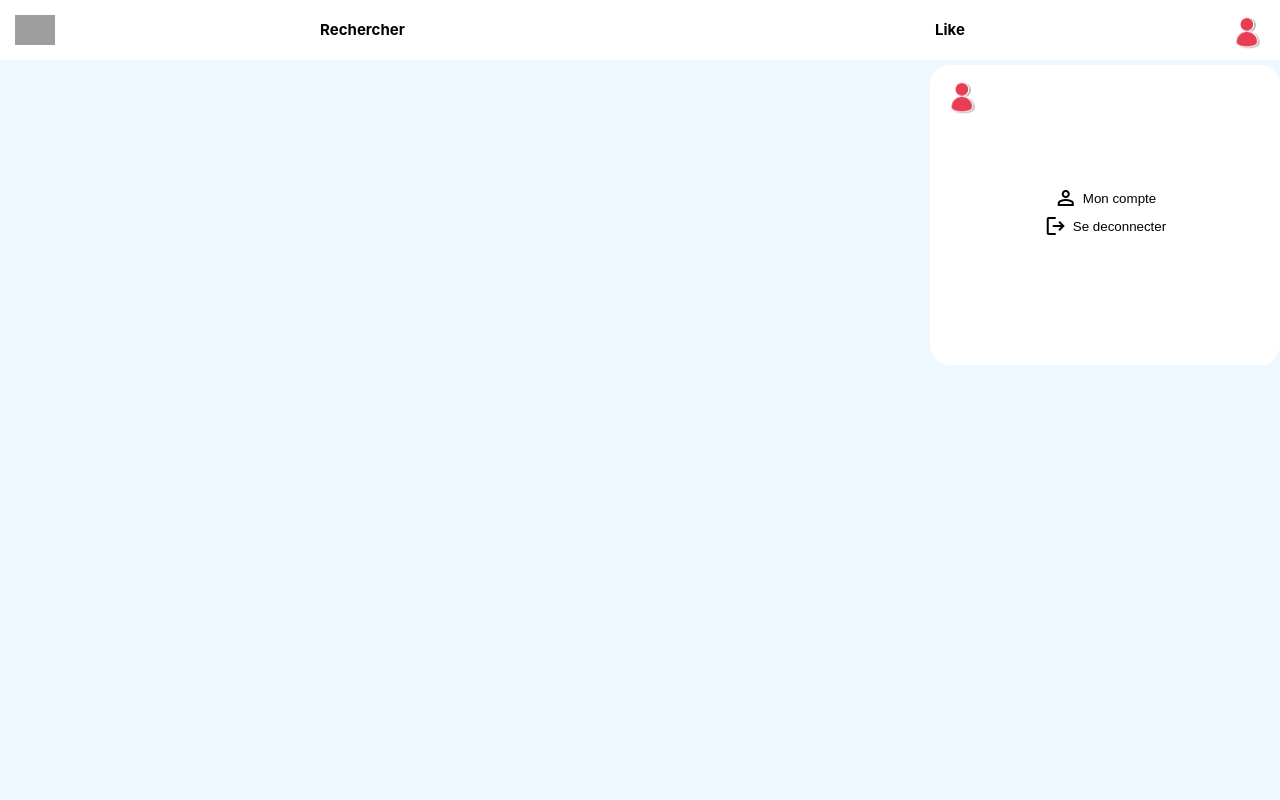
After one commit to damienn7/W-PHP-501-PAR-1-1-mymeetic-damien.nicolleau, a PHP site: page /view/header.php in a window 1280 px wide. The commit adds this page. Run offline with PHP 8.4, Linux system fonts and the light colour scheme; grey boxes are pictures that could not be loaded.

Commit message:
last commit

```diff
--- a/controller/UserController.php
+++ b/controller/UserController.php
@@ -74,6 +74,10 @@ class UserController
         }
     }
 
+    public function isAjax(){
+        return isset($_SERVER["HTTP_X_REQUESTED_WITH"]) && $_SERVER["HTTP_X_REQUESTED_WITH"]=="XMLHttpRequest";
+    }
+
     public function getAllProfiles($city = "Paris", $min = 18, $max = 60, $post = "")
     {
         // var_dump($log);
@@ -103,7 +107,7 @@ class UserController
 
             ?>
             <div class="main-container-home_div-filtre">
-                <form action="../public/index.php" class="main-container-home_div-filtre_user-filter-form" id="form-filter" method="POST">
+                <form action="../public/index.php" class="main-container-home_div-filtre_user-filter-form" id="form-filter" method="GET">
                     <div class="field">
                         <label for="city" class="city">Ville</label>
                         <input type="text" name="city" id="city" placeholder="Ville recherchee..." value="Paris">
--- a/public/js/request_profiles.js
+++ b/public/js/request_profiles.js
@@ -11,7 +11,7 @@
 
     $("#form-filter").on("submit", function (e) {
         e.preventDefault();
-        $.ajax($("#form-filter").attr("action"), $("#form-filter").serializeArray(),{type:'POST'})
+        $.ajax("http://localhost:8080/public/index.php", { type: 'GET' })
             .done(function (data, text, jqxhr) {
                 $("main").append($(jqxhr.responseText));
                 alert(jqxhr.responseText);
@@ -23,4 +23,4 @@
             });
 
     });
-        })(jQuery);
+})(jQuery);
--- /dev/null
+++ b/view/header.php
@@ -0,0 +1,48 @@
+<!DOCTYPE html>
+<html lang="en">
+
+<head>
+    <meta charset="UTF-8">
+    <meta http-equiv="X-UA-Compatible" content="IE=edge">
+    <meta name="viewport" content="width=device-width, initial-scale=1.0">
+    <title>My meetic - Accueil</title>
+    <link rel="stylesheet" href="../public/css/style.css">
+    <link rel="stylesheet"
+        href="https://fonts.googleapis.com/css2?family=Material+Symbols+Outlined:opsz,wght,FILL,GRAD@48,400,0,0" />
+</head>
+
+<body>
+    <header class="header-container-home">
+        <nav class="header-container_nav-container">
+            <img src="https://iliusstu-a.akamaihd.net/www.meetic.fr/hpv/positive-75570a615a9.svg"
+                class="header-container_nav-container_logo" alt="meetic logo">
+            <ul class="header-container_nav-container_ul">
+                <li class="header-container_nav-container_ul_li">Rechercher</li>
+                <li class="header-container_nav-container_ul_li">Like</li>
+            </ul>
+
+            <img src="../avatar.jpg" class="header-container_nav-container_dropdown_img-top" alt="avatar picture">
+            <div class="header-container_nav-container_dropdown">
+                <ul class="header-container_nav-container_dropdown_ul">
+                    <img src="../avatar.jpg" class="header-container_nav-container_dropdown_img-bottom"
+                        alt="avatar picture">
+                    <li class="header-container_nav-container_dropdown_ul_li">
+                        <form action="../public/index.php" method="POST"
+                            class="header-container_nav-container_dropdown_ul_li_form">
+                            <button class="btn--dropdown" name="see-profil" value="see-profil">
+                                <span class="material-symbols-outlined">
+                                    person
+                                </span><span class="text">Mon compte</span>
+                            </button>
+                            <button class="btn--dropdown" name="logout" value="logout">
+                                <span class="material-symbols-outlined">
+                                    logout
+                                </span> <span class="text">Se deconnecter</span>
+                            </button>
+                        </form>
+                    </li>
+                </ul>
+            </div>
+        </nav>
+    </header>
+    <main class="main-container-home">
```
Also changed, not shown: public/index.php (+14 -10 lines), view/footer.php (added, +8 -0 lines).
